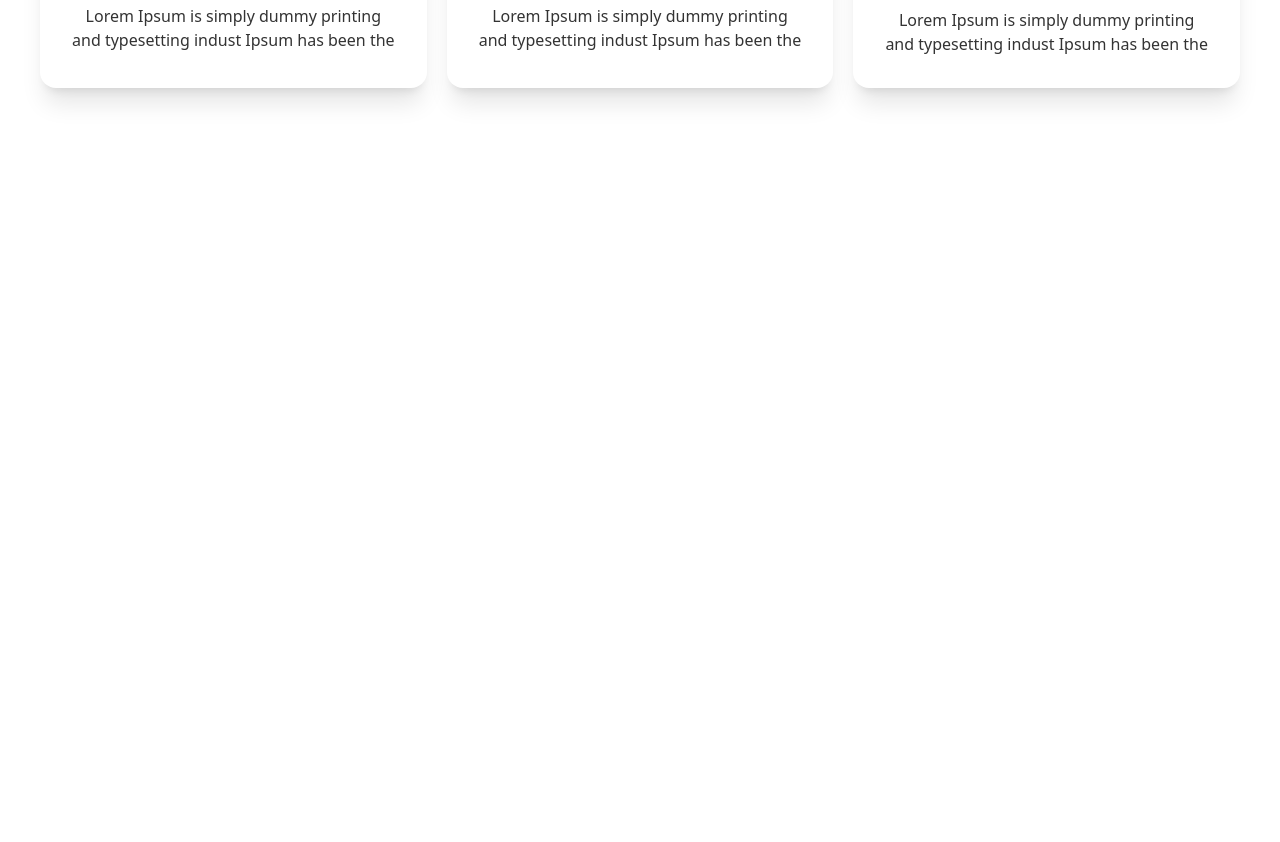
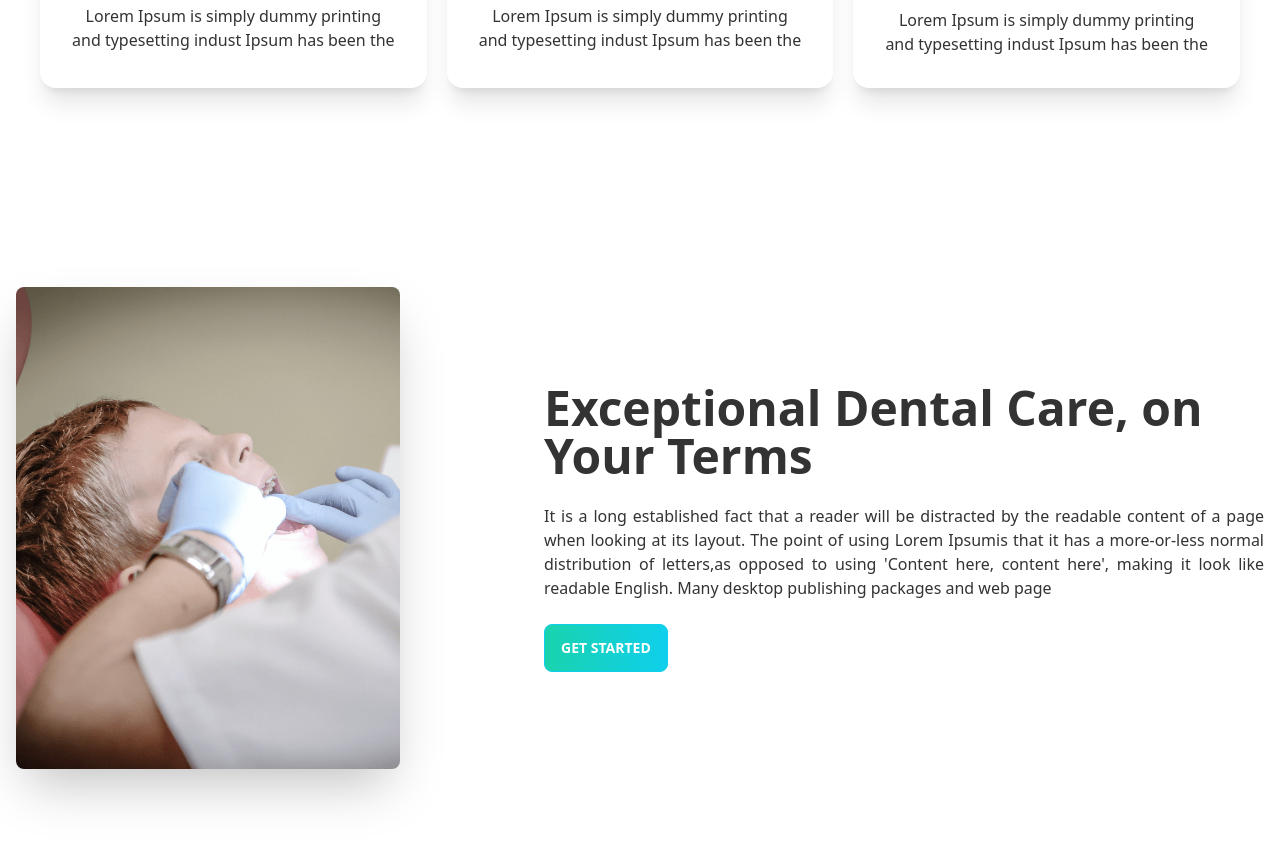
Before and after one commit to AbuKausar007/doctors-portal-client, a React (Create React App) app: page / in a window 1280 px wide. Shown: the part 1463-2305 px from the top of the page. Before the commit the page ends 1591 px from the top, so only its background shows below. Built offline with nearby package versions, Linux system fonts and the light colour scheme.

Commit message:
extra part done

```diff
--- /dev/null
+++ b/src/pages/Home/Extra.js
@@ -0,0 +1,30 @@
+import React from "react";
+import treatment from "../../assets/images/treatment.png";
+
+const Extra = () => {
+  return (
+    <div class="hero min-h-screen lg:py-16">
+      <div class="hero-content flex-col lg:flex-row">
+        <img src={treatment} class="max-w-sm rounded-lg shadow-2xl" />
+        <div>
+          <h1 class="text-5xl font-bold lg:pl-32">
+            Exceptional Dental Care, on Your Terms
+          </h1>
+          <p class="py-6 lg:pl-32 text-justify">
+            It is a long established fact that a reader will be distracted by
+            the readable content of a page when looking at its layout. The point
+            of using Lorem Ipsumis that it has a more-or-less normal
+            distribution of letters,as opposed to using 'Content here, content
+            here', making it look like readable English. Many desktop publishing
+            packages and web page
+          </p>
+          <button class="btn btn-primary  bg-gradient-to-r from-secondary to-primary text-white font-bold lg:ml-32">
+            Get Started
+          </button>
+        </div>
+      </div>
+    </div>
+  );
+};
+
+export default Extra;
--- a/src/pages/Home/Home.js
+++ b/src/pages/Home/Home.js
@@ -1,5 +1,6 @@
 import React from "react";
 import Banner from "./Banner";
+import Extra from "./Extra";
 import Info from "./Info";
 import Services from "./Services";
 
@@ -9,6 +10,7 @@
       <Banner></Banner>
       <Info></Info>
       <Services></Services>
+      <Extra></Extra>
     </div>
   );
 };
```
